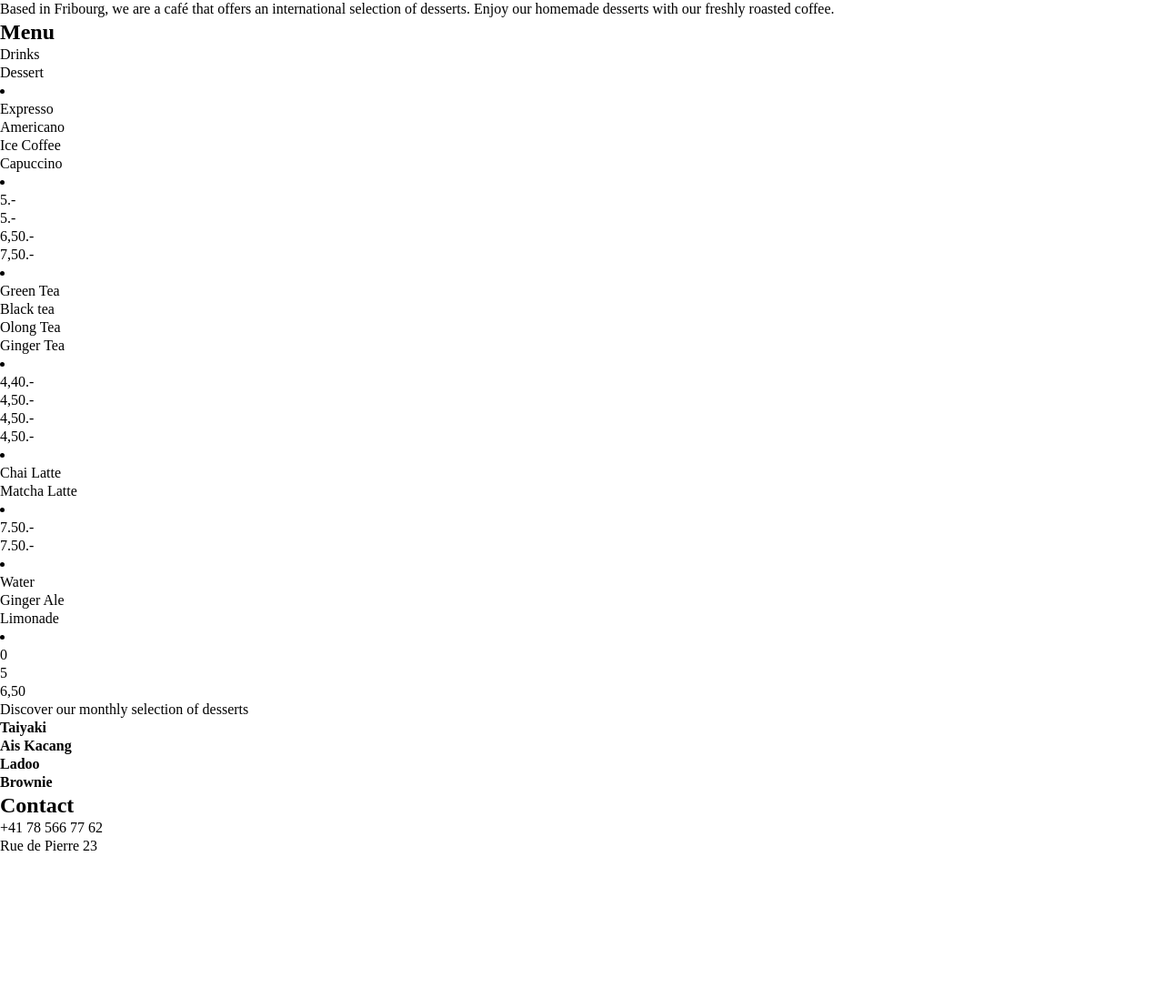
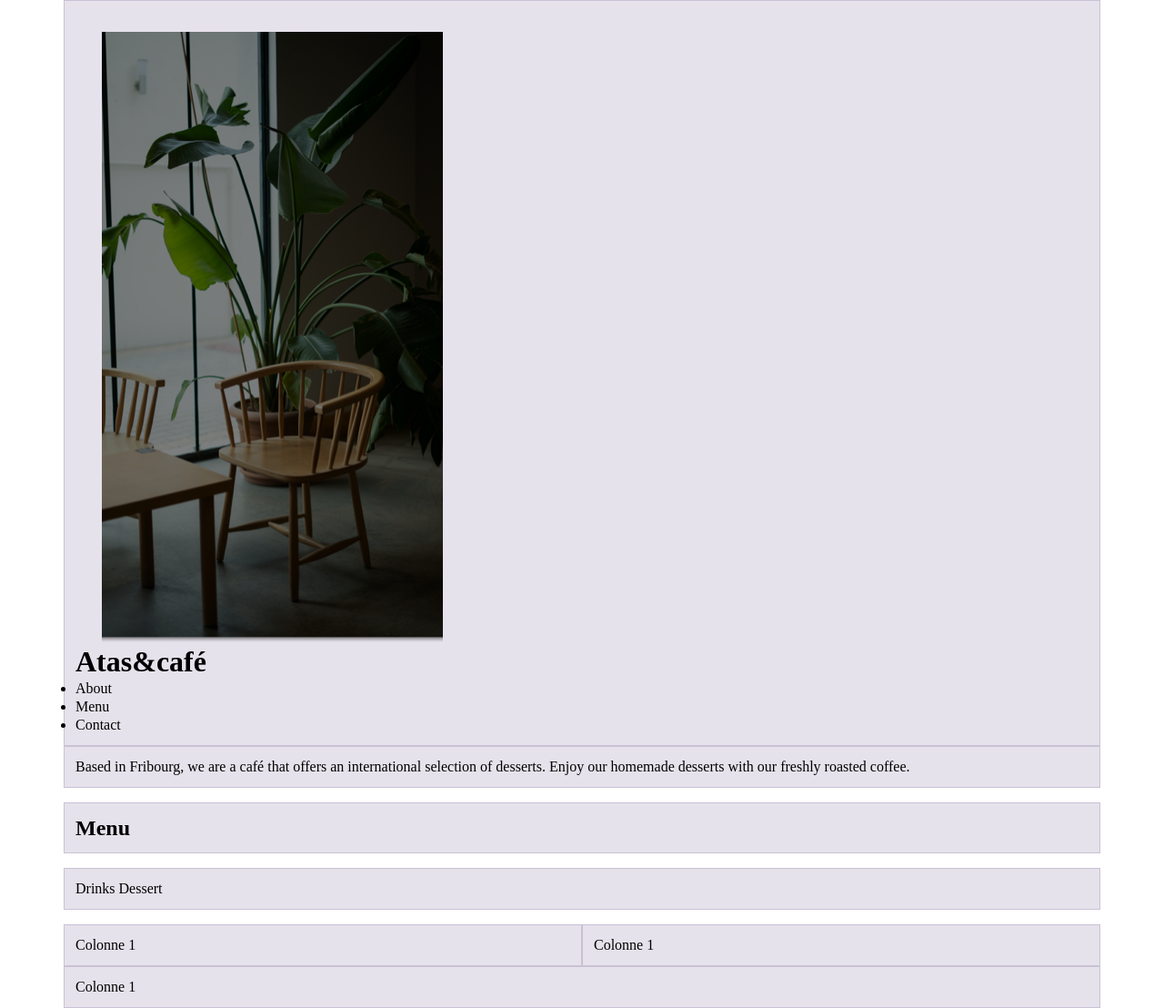
Before and after one commit to anissahquraishi/imd22_anissah_projet_cafe, a website built with Parcel: page src/index.html in a window 1280 px wide. Shown: the whole page at 91% size. Before the commit the page ends 940 px from the top, so only its background shows below. Built offline with nearby package versions, Linux system fonts and the light colour scheme.

Commit message:
add bootstrap grid

```diff
--- a/src/index.html
+++ b/src/index.html
@@ -7,130 +7,56 @@
     <link rel="stylesheet" href="scss/main.scss" />
   </head>
   <body>
-    <header></header>
+    <header>
+      <div class="container">
+        <div class="row">
+          <div class="col-12">
+            <img src="../src/img/header-img.png" alt="background cafe image" />
+            <div class="title">
+              <h1>Atas&café</h1>
+            </div>
+            <nav class="header menu">
+              <ul>
+                <li>About</li>
+                <li>Menu</li>
+                <li>Contact</li>
+              </ul>
+            </nav>
+          </div>
+        </div>
+      </div>
+    </header>
     <main>
-      <div id="about" class="about">
-        <p>
-          Based in Fribourg, we are a café that offers an international
-          selection of desserts. Enjoy our homemade desserts with our freshly
-          roasted coffee.
-        </p>
+      <div class="container">
+        <div class="row">
+          <div class="col-12 about">
+            <p>
+              Based in Fribourg, we are a café that offers an international
+              selection of desserts. Enjoy our homemade desserts with our
+              freshly roasted coffee.
+            </p>
+          </div>
+        </div>
+        <div class="row">
+          <div class="col-12 menu-title">
+            <h2>Menu</h2>
+          </div>
+        </div>
+        <div class="row">
+          <div class="col-12 button">Drinks Dessert</div>
+        </div>
+        <div class="row">
+          <div class="col">Colonne 1</div>
+          <div class="col">Colonne 1</div>
+        </div>
       </div>
-      <div class="menu_nav">
-        <h2>Menu</h2>
-        <p>Drinks</p>
-        <p>Dessert</p>
-      </div>
-      <section>
-        <div class="drinks_list"></div>
-        <li>
-          <ul>
-            Expresso
-          </ul>
-          <ul>
-            Americano
-          </ul>
-          <ul>
-            Ice Coffee
-          </ul>
-          <ul>
-            Capuccino
-          </ul>
-        </li>
-        <li>
-          <ul>
-            5.-
-          </ul>
-          <ul>
-            5.-
-          </ul>
-          <ul>
-            6,50.-
-          </ul>
-          <ul>
-            7,50.-
-          </ul>
-        </li>
-        <li>
-          <ul>
-            Green Tea
-          </ul>
-          <ul>
-            Black tea
-          </ul>
-          <ul>
-            Olong Tea
-          </ul>
-          <ul>
-            Ginger Tea
-          </ul>
-        </li>
-        <li>
-          <ul>
-            4,40.-
-          </ul>
-          <ul>
-            4,50.-
-          </ul>
-          <ul>
-            4,50.-
-          </ul>
-          <ul>
-            4,50.-
-          </ul>
-        </li>
-        <li>
-          <ul>
-            Chai Latte
-          </ul>
-          <ul>
-            Matcha Latte
-          </ul>
-        </li>
-        <li>
-          <ul>
-            7.50.-
-          </ul>
-          <ul>
-            7.50.-
-          </ul>
-        </li>
-        <li>
-          <ul>
-            Water
-          </ul>
-          <ul>
-            Ginger Ale
-          </ul>
-          <ul>
-            Limonade
-          </ul>
-        </li>
-        <li>
-          <ul>
-            0
-          </ul>
-          <ul>
-            5
-          </ul>
-          <ul>
-            6,50
-          </ul>
-        </li>
-      </section>
-      <section>
-        <div class="dessert_list"></div>
-        <p>Discover our monthly selection of desserts</p>
-        <h4>Taiyaki</h4>
-        <h4>Ais Kacang</h4>
-        <h4>Ladoo</h4>
-        <h4>Brownie</h4>
-      </section>
     </main>
     <footer>
-      <h2>Contact</h2>
-      <p>+41 78 566 77 62</p>
-      <p>Rue de Pierre 23</p>
+      <div class="container">
+        <div class="row">
+          <div class="col">Colonne 1</div>
+        </div>
+      </div>
     </footer>
     <script src="js/main.js" type="module"></script>
   </body>
--- a/src/scss/main.scss
+++ b/src/scss/main.scss
@@ -44,3 +44,15 @@ video {
 // ==================================== */
 
 @import "bootstrap/scss/bootstrap-grid";
+
+.row + .row {
+  margin-top: 16px;
+}
+
+.row > .col,
+.row > [class^="col-"] {
+  padding-top: 12px;
+  padding-bottom: 12px;
+  background-color: rgba(86, 61, 124, 0.15);
+  border: 1px solid rgba(86, 61, 124, 0.2);
+}
```
Also changed, not shown: src/img/header-img.png (added), 3 other files.
